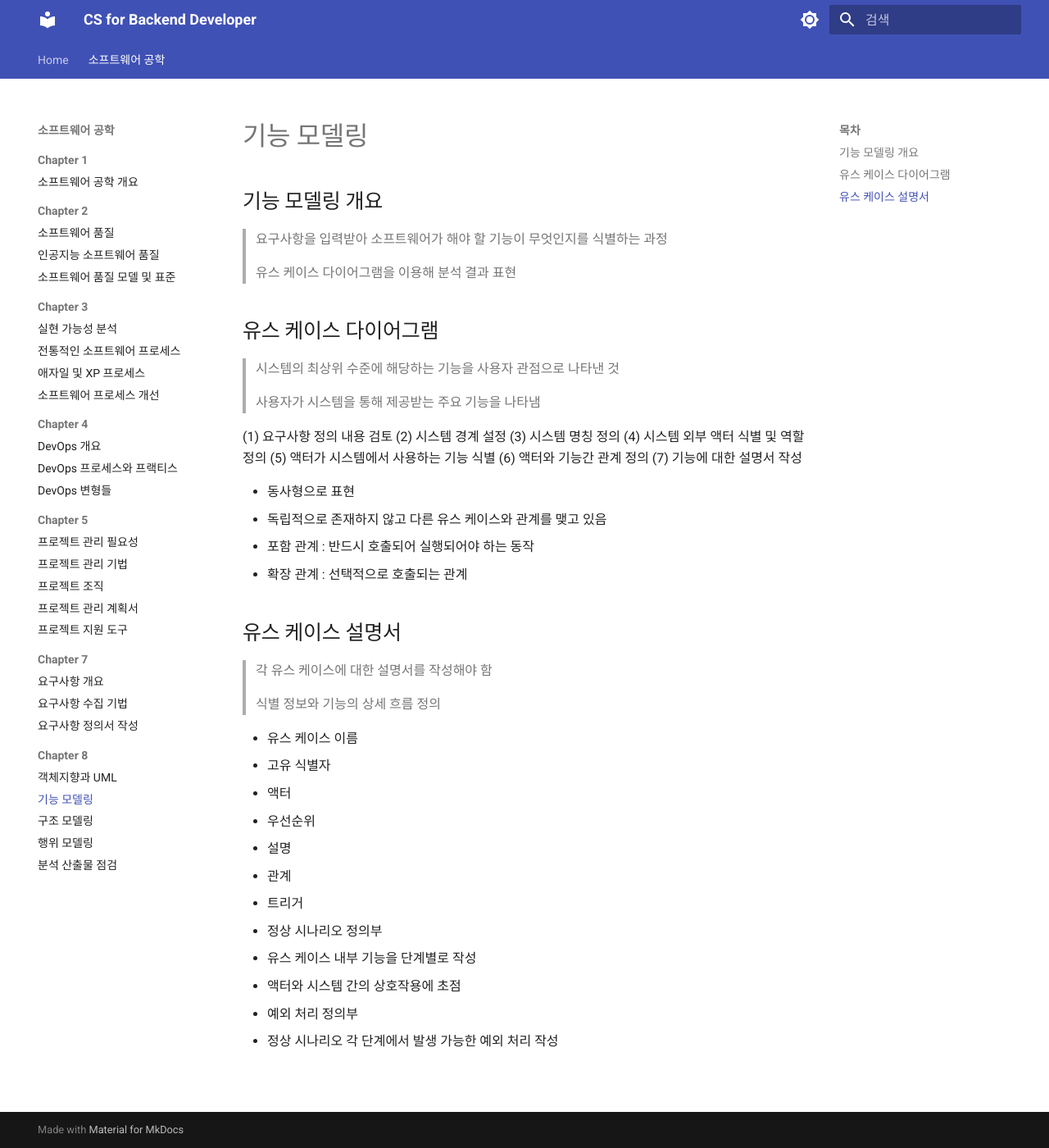
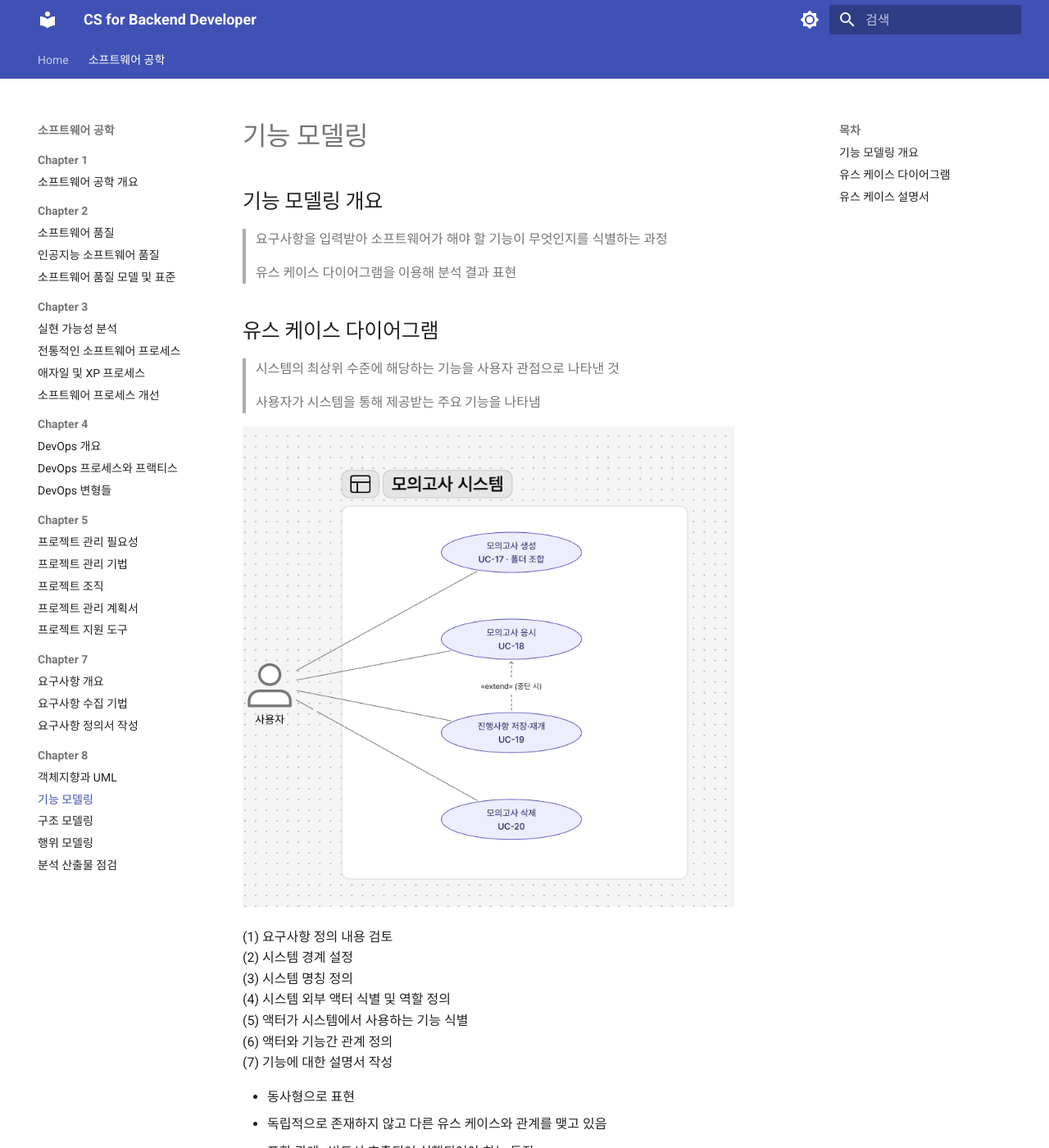
Before and after one commit to CokaNuri/CSBE, an MkDocs documentation site: the page built from docs/software-engineering/Chapter 8/02 기능 모델링.md, in a window 1280 px wide and 1400 px high. Shown: the whole window at 82% size. Built offline with MkDocs 1.6.1 and Material for MkDocs 9.7.7, drawn with Linux system fonts in a browser that asks for light colours.

Commit message:
이미지 추가

```diff
--- a/docs/software-engineering/Chapter 8/02 기능 모델링.md
+++ b/docs/software-engineering/Chapter 8/02 기능 모델링.md
@@ -12,13 +12,15 @@
 
 > 사용자가 시스템을 통해 제공받는 주요 기능을 나타냄
 
-(1) 요구사항 정의 내용 검토
-(2) 시스템 경계 설정
-(3) 시스템 명칭 정의
-(4) 시스템 외부 액터 식별 및 역할 정의
-(5) 액터가 시스템에서 사용하는 기능 식별
-(6) 액터와 기능간 관계 정의
-(7) 기능에 대한 설명서 작성
+![](usecase.png){ width=600, height=800 }
+
+(1) 요구사항 정의 내용 검토 <br>
+(2) 시스템 경계 설정 <br>
+(3) 시스템 명칭 정의 <br>
+(4) 시스템 외부 액터 식별 및 역할 정의 <br>
+(5) 액터가 시스템에서 사용하는 기능 식별 <br>
+(6) 액터와 기능간 관계 정의 <br>
+(7) 기능에 대한 설명서 작성 <br>
 
 - 동사형으로 표현
 - 독립적으로 존재하지 않고 다른 유스 케이스와 관계를 맺고 있음
```
Also changed, not shown: docs/software-engineering/Chapter 7/02 요구사항 수집 기법.md (+1 -0 lines), docs/software-engineering/Chapter 7/03 요구사항 정의서 작성.md (+2 -0 lines), docs/software-engineering/Chapter 8/04 행위 모델링.md (+2 -0 lines), docs/software-engineering/Chapter 7/jad.png (added), docs/software-engineering/Chapter 7/rdd.png (added), docs/software-engineering/Chapter 8/sequence.png (added), docs/software-engineering/Chapter 8/usecase.png (added).
